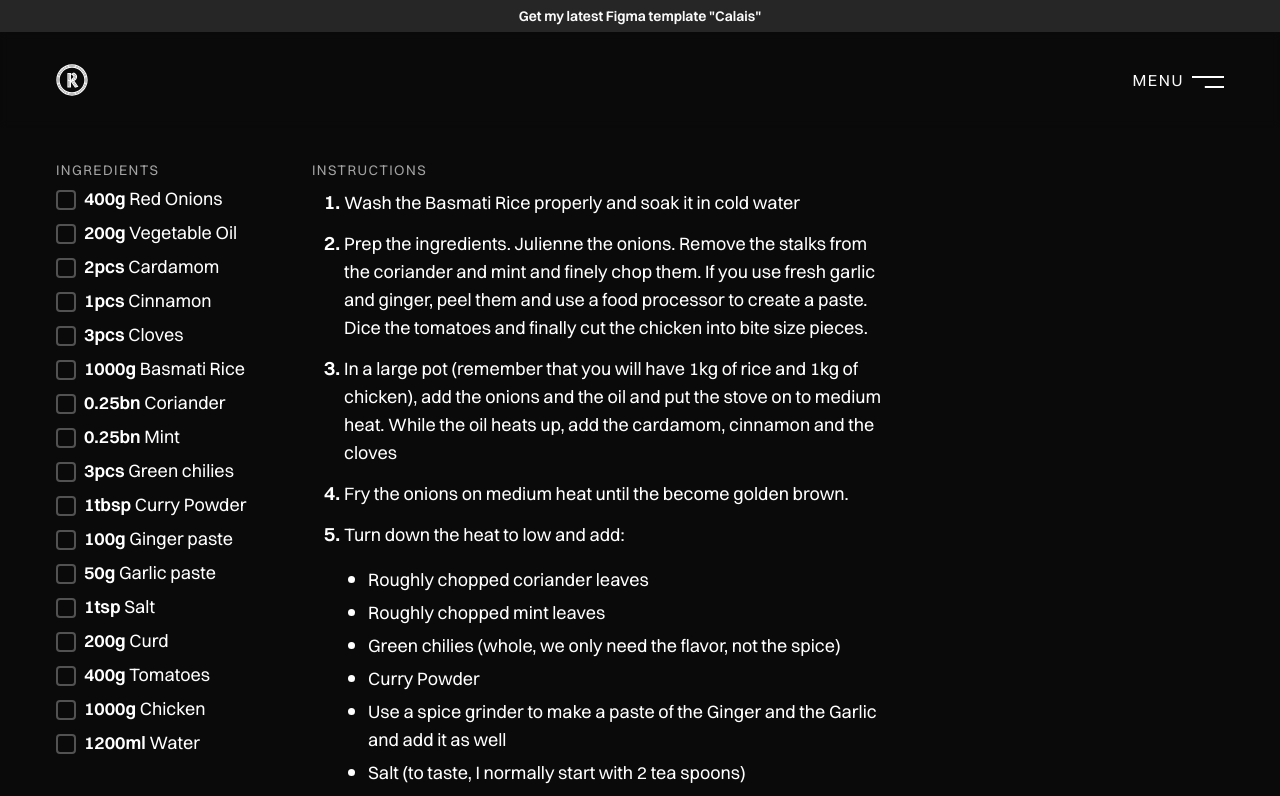
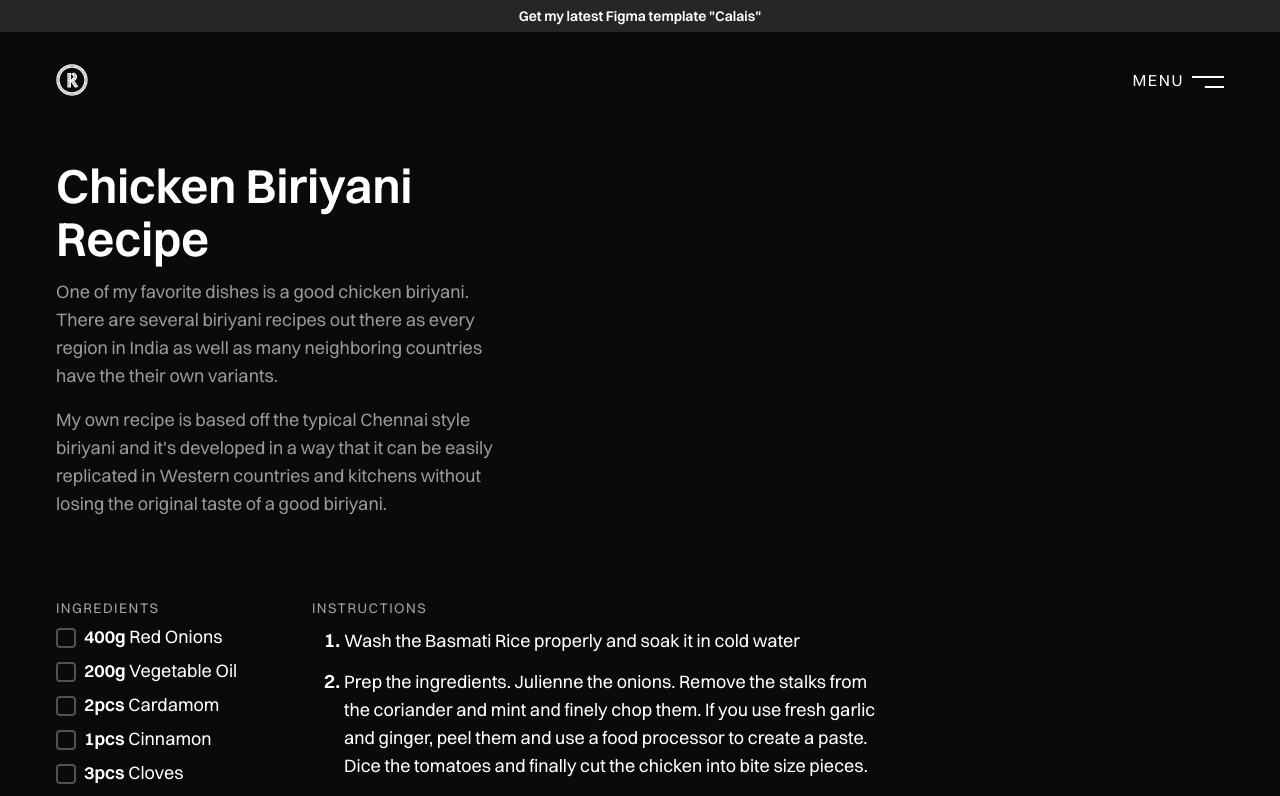
Before and after one commit to rathesDot/rathes.me, a Next.js app: page /biriyani in a window 1280 px wide. Shown: the top 796 px of the page. Built offline with nearby package versions, Linux system fonts and the light colour scheme.

Commit message:
✨ Add title and intro

```diff
--- a/src/pages/biriyani.tsx
+++ b/src/pages/biriyani.tsx
@@ -2,7 +2,7 @@ import { NextPage } from "next"
 
 import { PageLayout } from "../layouts"
 import { useState } from "react"
-import { Heading2, TextField } from "../components"
+import { Heading1, Heading2, Paragraph, TextField } from "../components"
 
 // ingredients for 1kg
 const ingredients = [
@@ -29,6 +29,20 @@ const BiriyaniPage: NextPage = () => {
   const [amountOfBiriyani, setAmountOfBiriyani] = useState<number>(1)
   return (
     <PageLayout>
+      <section className="max-w-xl p-8 md:px-14">
+        <Heading1>Chicken Biriyani Recipe</Heading1>
+        <Paragraph>
+          One of my favorite dishes is a good chicken biriyani. There are
+          several biriyani recipes out there as every region in India as well as
+          many neighboring countries have the their own variants.
+        </Paragraph>
+        <Paragraph>
+          My own recipe is based off the typical Chennai style biriyani and it's
+          developed in a way that it can be easily replicated in Western
+          countries and kitchens without losing the original taste of a good
+          biriyani.
+        </Paragraph>
+      </section>
       <div className="flex-grow p-8 md:px-14 lg:flex lg:gap-8">
         <section className="flex-none lg:min-w-56">
           <Heading2 size={4} className="text-neutral-400">
```
